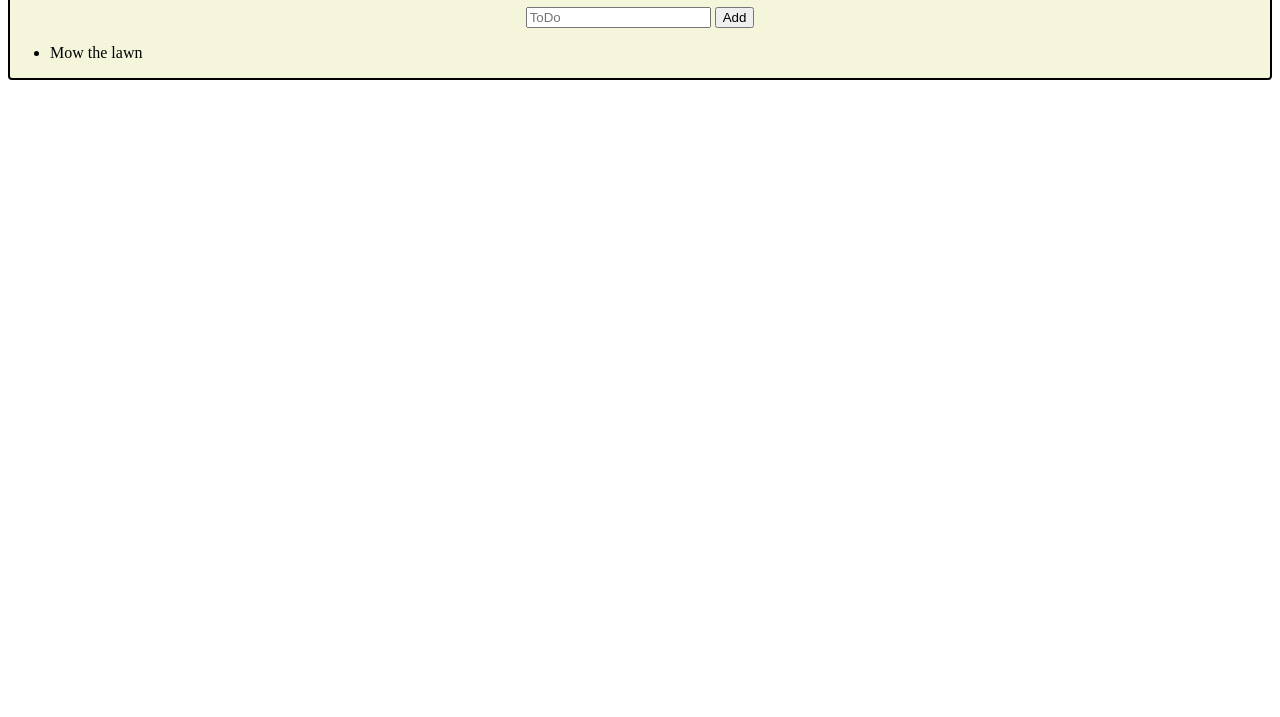
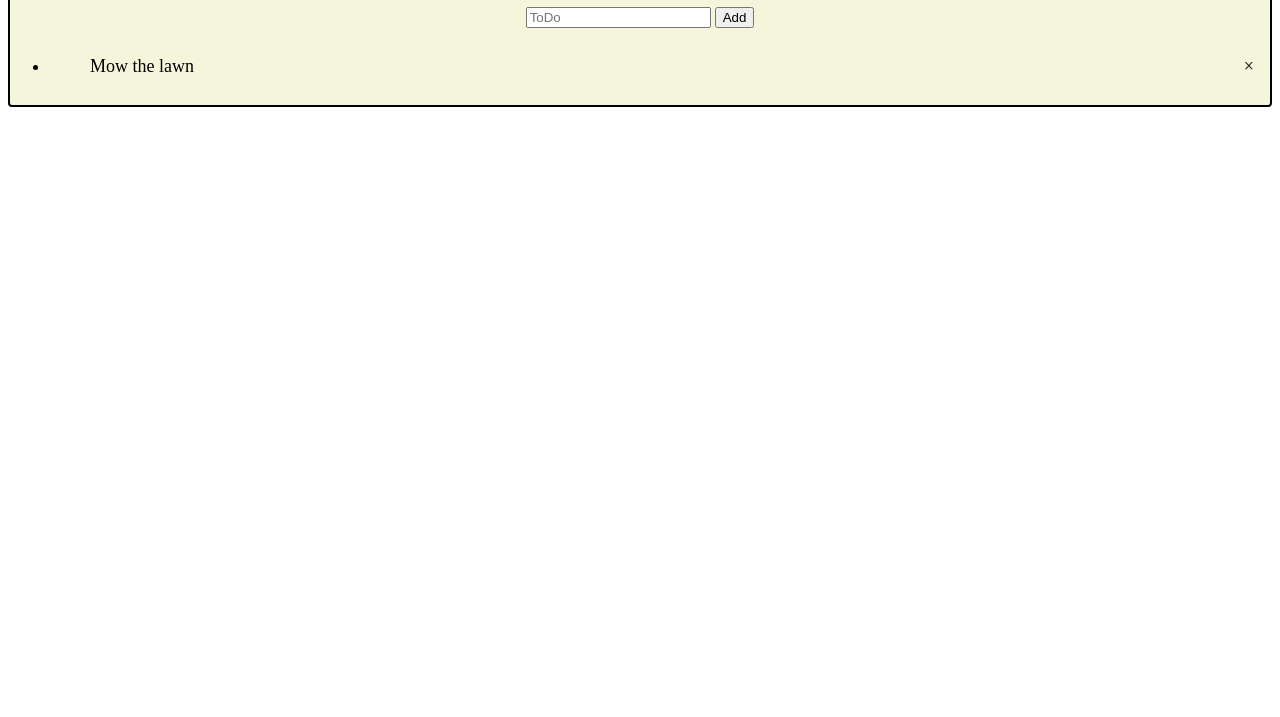
Before and after one commit to ElijahHCO/ToDoList, a plain HTML site: page index.html in a window 1280 px wide. Shown: the part 83-800 px from the top of the page. Drawn offline with Linux system fonts and the light colour scheme.

Commit message:
close btn

```diff
--- a/app.js
+++ b/app.js
@@ -0,0 +1,9 @@
+let myListItems = document.getElementsByTagName("li");
+let i;
+for (i = 0; i < myListItems.length; i++){
+    var span = document.createElement("span");
+    var text = document.createTextNode("\u00D7")
+    span.className = "close"
+    span.appendChild(text)
+    myListItems[i].appendChild(span)
+}
--- a/index.html
+++ b/index.html
@@ -12,7 +12,7 @@
         <div class="headerBox">
             <h1>ToDo List</h1>
             <input type="text" id="todoinput" placeholder="ToDo">
-            <button id="addBtn">Add</button>
+            <button id="addBtn" onclick="addToDo()">Add</button>
         </div>
 
     <ul id="todoList">
--- a/style.css
+++ b/style.css
@@ -2,6 +2,19 @@ main {
     background-color: beige;
     border: black solid .15em ;
     border-radius: .25em;
+}
+ul li {
+    cursor: pointer;
+    position: relative;
+    padding: 12px 8px 12px 40px;
+    font-size: 18px;
+    transition: 0.2s;
+
+
+    -webkit-user-select: none;
+    -moz-user-select: none;
+    -ms-user-select: none;
+    user-select: none;
 }
 .headerBox{
     text-align: center;
@@ -11,3 +24,18 @@ main {
     margin: 0;
     padding: 0;
 }
+#addBtn {
+    cursor: pointer;
+
+}
+.close {
+    position: absolute;
+    right: 0;
+    top: 0;
+    padding: 12px 16px 12px 16px;
+  }
+
+  .close:hover {
+    background-color: black;
+    color: white;
+  }
```
